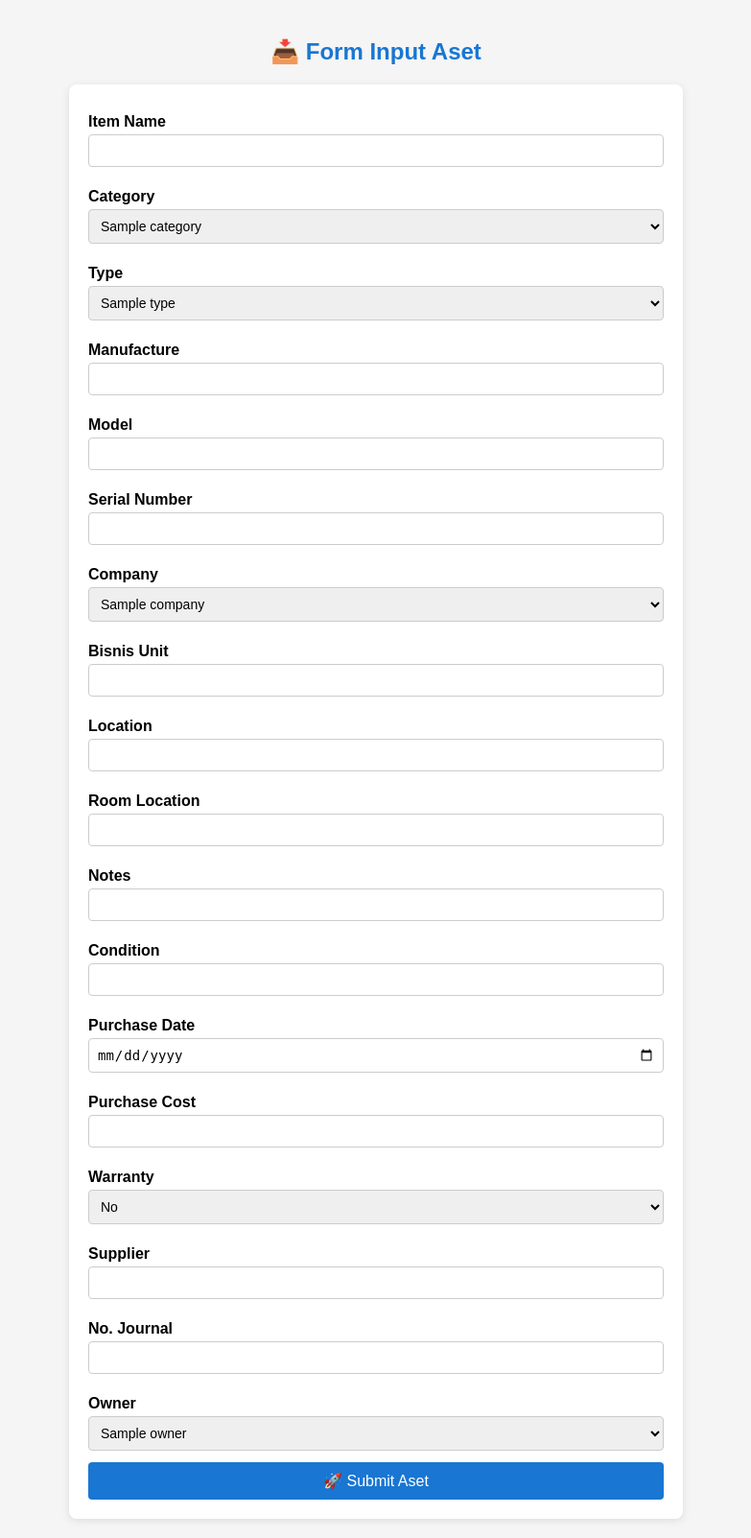
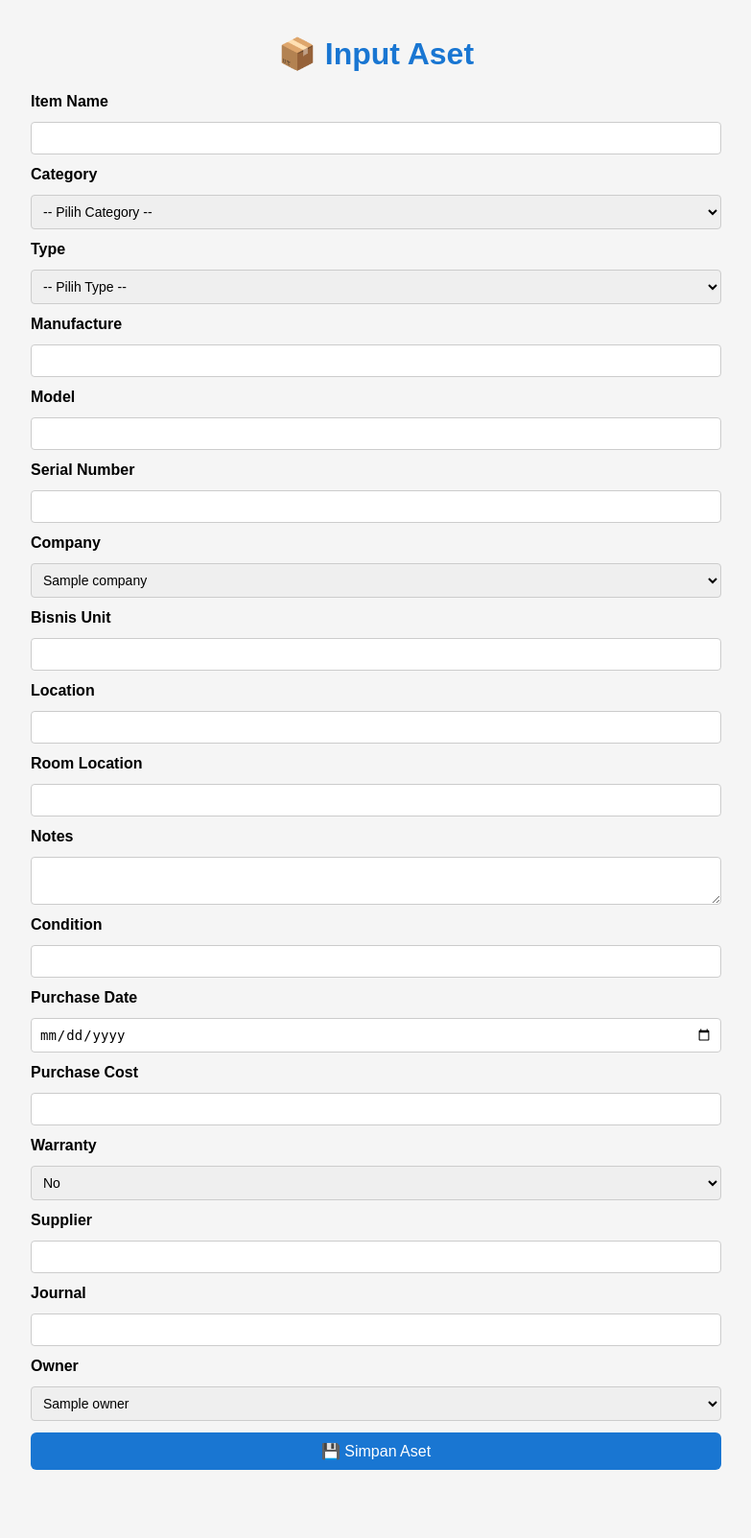
Before and after one commit to hafidzduddin85/ambp, a FastAPI app: template app/templates/input_form.html in a window 1280 px wide. Shown: the whole page at 96% size, without its empty margins (248-1031 px from the left). After the commit the page ends 1532 px from the top, so only its background shows below. Run offline with FastAPI, Linux system fonts and the light colour scheme; the template is opened without the code that fills it: most values are stand-ins (such as "Sample title", 1, 10 or a date in 2020).

Commit message:
type berdasarkan kategori

```diff
--- a/app/templates/home.html
+++ b/app/templates/home.html
@@ -65,7 +65,7 @@
         <a href="/export">📥 Export Data Excel</a>
     </div>
 
-    <footer>v1.0 — by YourCompany</footer>
+    <footer>v1.0 — by Asset Management & Business Process Division</footer>
 
     <!-- Service Worker -->
     <script>
--- a/app/templates/input_form.html
+++ b/app/templates/input_form.html
@@ -3,61 +3,50 @@
 <head>
     <meta charset="UTF-8">
     <title>Input Aset</title>
-    <meta name="viewport" content="width=device-width, initial-scale=1.0">
+    <meta name="viewport" content="width=device-width, initial-scale=1">
 
-    <!-- PWA Meta -->
+    <!-- PWA -->
     <link rel="manifest" href="/static/manifest.json">
+    <meta name="theme-color" content="#1976d2">
     <link rel="icon" href="/static/icon-192.png" sizes="192x192" type="image/png">
-    <meta name="theme-color" content="#1976d2">
-    <meta name="mobile-web-app-capable" content="yes">
 
-    <!-- Styling -->
     <style>
         body {
             font-family: Arial, sans-serif;
-            padding: 20px;
-            max-width: 640px;
-            margin: auto;
             background-color: #f5f5f5;
+            max-width: 720px;
+            margin: 0 auto;
+            padding: 1rem;
         }
 
-        h2 {
+        h1 {
             text-align: center;
             color: #1976d2;
         }
 
         form {
-            background-color: #ffffff;
-            padding: 20px;
-            border-radius: 8px;
-            box-shadow: 0px 2px 8px rgba(0, 0, 0, 0.1);
+            display: grid;
+            gap: 12px;
         }
 
         label {
             font-weight: bold;
-            display: block;
-            margin-top: 10px;
         }
 
-        input, select {
-            width: 100%;
+        input, select, textarea {
             padding: 8px;
-            margin-top: 4px;
-            margin-bottom: 12px;
-            box-sizing: border-box;
             border: 1px solid #ccc;
             border-radius: 4px;
             font-size: 14px;
         }
 
         button {
-            width: 100%;
-            padding: 10px;
             background-color: #1976d2;
             color: white;
             border: none;
+            padding: 10px;
             font-size: 16px;
-            border-radius: 4px;
+            border-radius: 6px;
             cursor: pointer;
         }
 
@@ -67,91 +56,119 @@
     </style>
 </head>
 <body>
-    <h2>📥 Form Input Aset</h2>
+    <h1>📦 Input Aset</h1>
+
     <form method="post" action="/input">
-
-        <label for="item_name">Item Name</label>
+        <label>Item Name</label>
         <input type="text" name="item_name" required>
 
-        <label for="category">Category</label>
-        <select name="category" required>
+        <label>Category</label>
+        <select name="category" id="category" required onchange="filterTypes()">
+            <option value="">-- Pilih Category --</option>
             {% for c in categories %}
                 <option value="{{ c }}">{{ c }}</option>
             {% endfor %}
         </select>
 
-        <label for="type_">Type</label>
-        <select name="type_" required>
+        <label>Type</label>
+        <select name="type_" id="type_" required>
+            <option value="">-- Pilih Type --</option>
             {% for t in types %}
-                <option value="{{ t }}">{{ t }}</option>
+                <option value="{{ t.type }}" data-category="{{ t.category }}">{{ t.type }}</option>
             {% endfor %}
         </select>
 
-        <label for="manufacture">Manufacture</label>
+        <label>Manufacture</label>
         <input type="text" name="manufacture">
 
-        <label for="model">Model</label>
+        <label>Model</label>
         <input type="text" name="model">
 
-        <label for="serial_number">Serial Number</label>
+        <label>Serial Number</label>
         <input type="text" name="serial_number">
 
-        <label for="company">Company</label>
+        <label>Company</label>
         <select name="company" required>
-            {% for co in companies %}
-                <option value="{{ co }}">{{ co }}</option>
+            {% for c in companies %}
+                <option value="{{ c }}">{{ c }}</option>
             {% endfor %}
         </select>
 
-        <label for="bisnis_unit">Bisnis Unit</label>
+        <label>Bisnis Unit</label>
         <input type="text" name="bisnis_unit">
 
-        <label for="location">Location</label>
+        <label>Location</label>
         <input type="text" name="location">
 
-        <label for="room_location">Room Location</label>
+        <label>Room Location</label>
         <input type="text" name="room_location">
 
-        <label for="notes">Notes</label>
-        <input type="text" name="notes">
+        <label>Notes</label>
+        <textarea name="notes" rows="2"></textarea>
 
-        <label for="condition">Condition</label>
+        <label>Condition</label>
         <input type="text" name="condition">
 
-        <label for="purchase_date">Purchase Date</label>
+        <label>Purchase Date</label>
         <input type="date" name="purchase_date" required>
 
-        <label for="purchase_cost">Purchase Cost</label>
+        <label>Purchase Cost</label>
         <input type="number" name="purchase_cost" required>
 
-        <label for="warranty">Warranty</label>
+        <label>Warranty</label>
         <select name="warranty">
+            <option value="No">No</option>
             <option value="Yes">Yes</option>
-            <option value="No" selected>No</option>
         </select>
 
-        <label for="supplier">Supplier</label>
+        <label>Supplier</label>
         <input type="text" name="supplier">
 
-        <label for="journal">No. Journal</label>
+        <label>Journal</label>
         <input type="text" name="journal">
 
-        <label for="owner">Owner</label>
+        <label>Owner</label>
         <select name="owner" required>
             {% for o in owners %}
                 <option value="{{ o }}">{{ o }}</option>
             {% endfor %}
         </select>
 
-        <button type="submit">🚀 Submit Aset</button>
+        <button type="submit">💾 Simpan Aset</button>
     </form>
 
-    <!-- Service Worker -->
+    <script>
+        function filterTypes() {
+            const selectedCategory = document.getElementById("category").value;
+            const typeSelect = document.getElementById("type_");
+            const options = typeSelect.querySelectorAll("option");
+
+            options.forEach(opt => {
+                const belongsTo = opt.getAttribute("data-category");
+                if (!belongsTo || belongsTo === selectedCategory) {
+                    opt.style.display = "";
+                } else {
+                    opt.style.display = "none";
+                }
+            });
+
+            typeSelect.value = "";
+        }
+
+        // Auto-filter saat halaman pertama kali load
+        document.addEventListener("DOMContentLoaded", filterTypes);
+    </script>
+
     <script>
         if ('serviceWorker' in navigator) {
-            navigator.serviceWorker.register('/static/service-worker.js')
-                .then(() => console.log("✅ Service Worker registered"))
-                .catch(err => console.error("❌ Service Worker failed:", err));
+            window.addEventListener('load', function () {
+                navigator.serviceWorker.register('/static/service-worker.js')
+                    .then(function (registration) {
+                        console.log('✅ Service Worker registered with scope:', registration.scope);
+                    }).catch(function (error) {
+                        console.error('❌ Service Worker registration failed:', error);
+                    });
+            });
         }
     </script>
 </body>
```
Also changed, not shown: app/sheets.py (+6 -1 lines).
